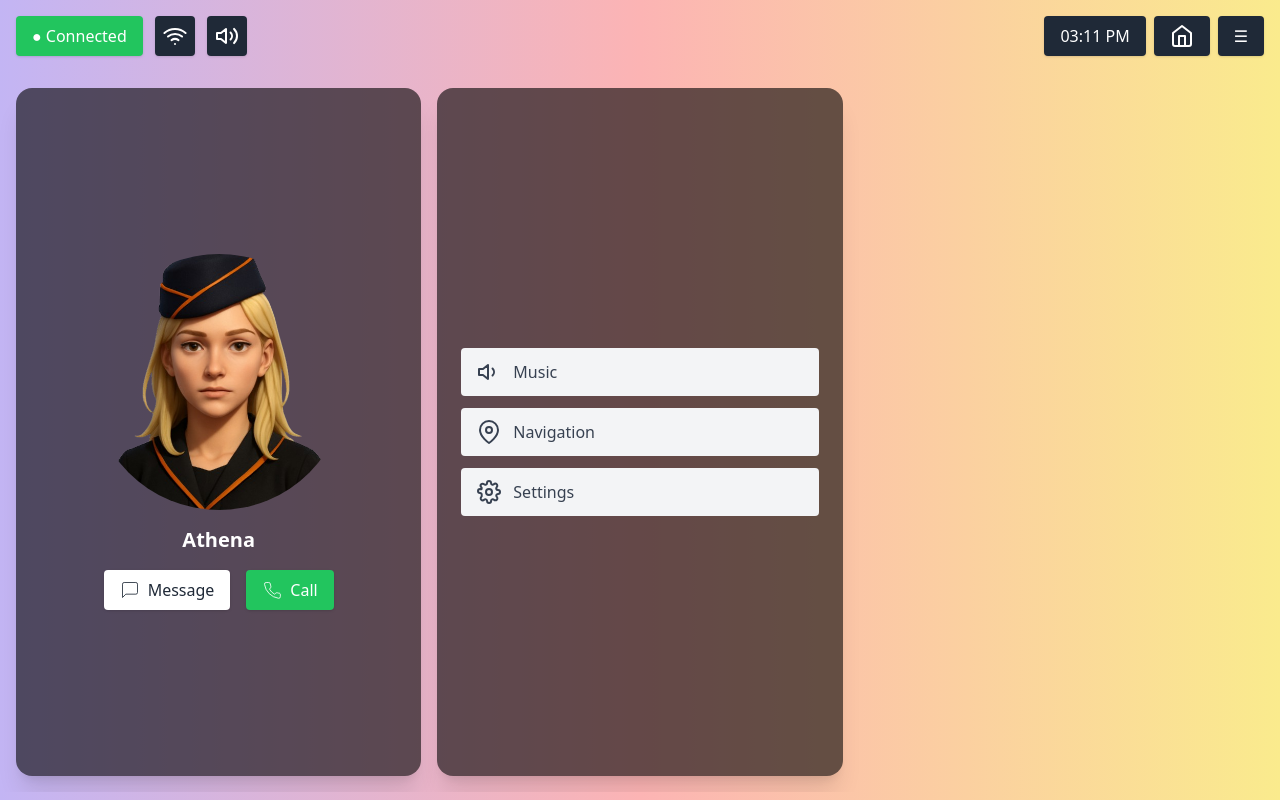
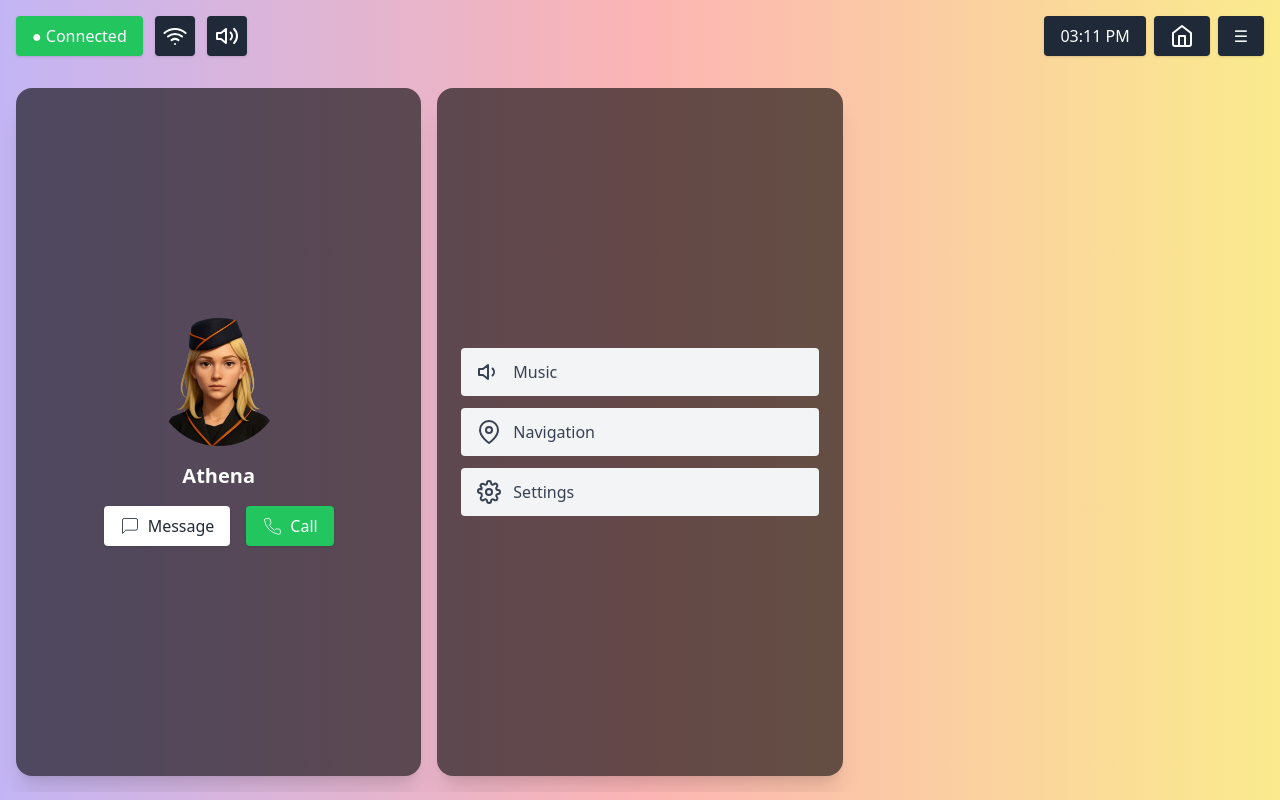
Before and after one commit to quietvw/AthenaOS_UI, a plain HTML site: page dist/index.html in a window 1280 px wide. Drawn offline with nearby package versions, Linux system fonts and the light colour scheme.

Commit message:
Update index.html

```diff
--- a/dist/index.html
+++ b/dist/index.html
@@ -169,7 +169,7 @@
     <!-- Assistant Box -->
     <div id="callBox" class="bg-black bg-opacity-60 rounded-2xl shadow-xl p-6 flex flex-col items-center text-white justify-center text-center space-y-4 min-h-[18rem]">
 
-      <img src="/static/assistant_base.png" alt="Assistant" class="w-64 h-64 rounded-full" />
+      <img src="/static/assistant_base.png" alt="Assistant" class="w-32 h-32 rounded-full" />
       <h2 class="text-lg md:text-xl font-semibold">Athena</h2>
       <div class="flex flex-wrap justify-center gap-4">
         <a href="/chat" class="flex items-center gap-2 bg-white text-gray-800 px-4 py-2 rounded shadow hover:bg-gray-100 text-sm md:text-base">
```
